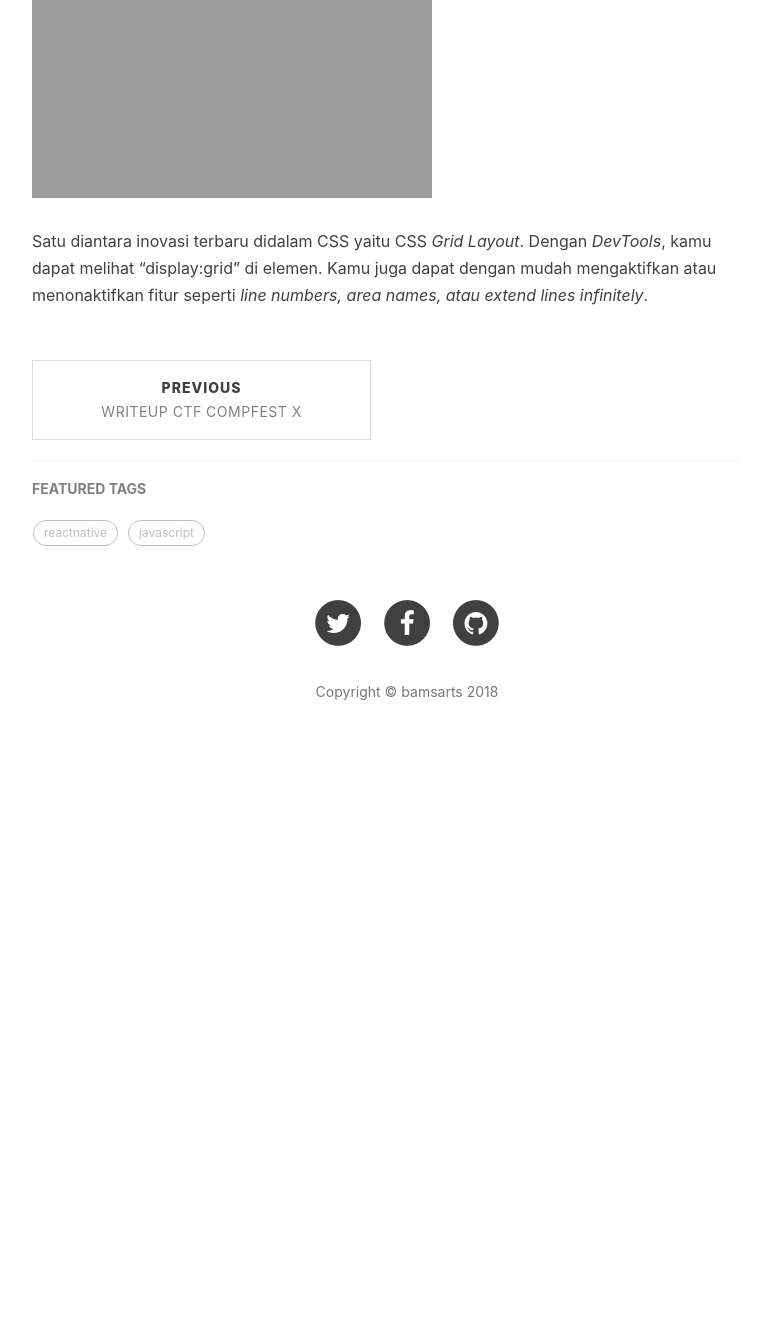
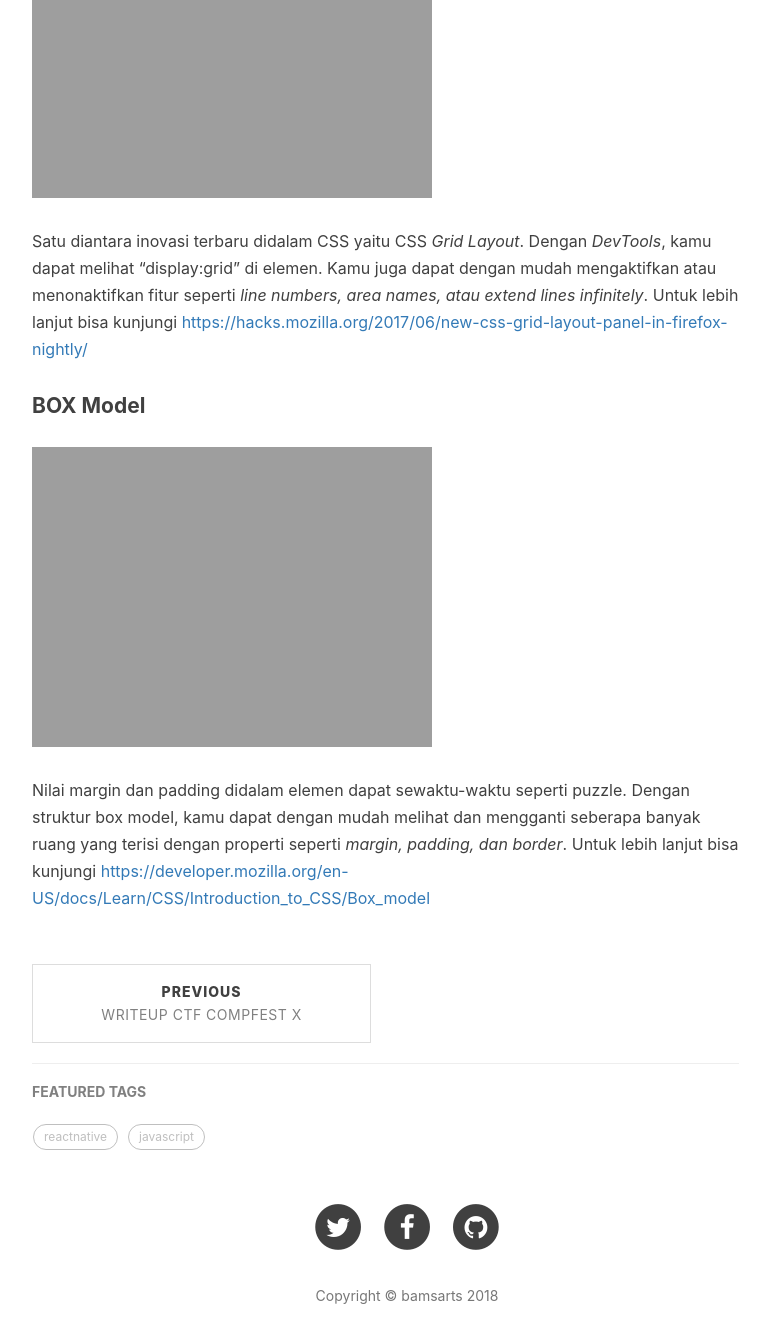
Before and after one commit to bamsarts/bamsarts.github.io, a Jekyll site: the page built from _posts/2018-09-11-Alasan-Kenapa-Harus-Menggunakan-Firefox-Untuk-Web-Development.md, in a window 1280 px wide and 1400 px high, scrolled down 3903 px. Shown: the top 1343 px of the window, without its empty margins (233-1002 px from the left). Built offline with Jekyll 4.4.1, drawn with Linux system fonts in a browser that asks for light colours; nearby versions of some CDN libraries; emoji names are drawn with the system emoji font; comment, search, counter and statistics services are not loaded; before the commit the page ends 4699 px from its top, so only the background shows below that.

Commit message:
update post

```diff
--- a/_posts/2018-09-11-Alasan-Kenapa-Harus-Menggunakan-Firefox-Untuk-Web-Development.md
+++ b/_posts/2018-09-11-Alasan-Kenapa-Harus-Menggunakan-Firefox-Untuk-Web-Development.md
@@ -66,4 +66,10 @@ _Developer tool_ baru hadir dengan tiga opsi tema yang berbeda yaitu, _dark_, _c
 
 ![CSS Grid](https://bamsarts.github.io/img/cssgrid.gif)
 
-Satu diantara inovasi terbaru didalam CSS yaitu CSS _Grid Layout_. Dengan _DevTools_, kamu dapat melihat "display:grid" di elemen. Kamu juga dapat dengan mudah mengaktifkan atau menonaktifkan fitur seperti _line numbers, area names, atau extend lines infinitely_.
+Satu diantara inovasi terbaru didalam CSS yaitu CSS _Grid Layout_. Dengan _DevTools_, kamu dapat melihat "display:grid" di elemen. Kamu juga dapat dengan mudah mengaktifkan atau menonaktifkan fitur seperti _line numbers, area names, atau extend lines infinitely_. Untuk lebih lanjut bisa kunjungi [https://hacks.mozilla.org/2017/06/new-css-grid-layout-panel-in-firefox-nightly/](https://hacks.mozilla.org/2017/06/new-css-grid-layout-panel-in-firefox-nightly/)
+
+#### BOX Model
+
+![CSS Grid](https://bamsarts.github.io/img/cssgrid.gif)
+
+Nilai margin dan padding didalam elemen dapat sewaktu-waktu seperti puzzle. Dengan struktur box model, kamu dapat dengan mudah melihat dan mengganti seberapa banyak ruang yang terisi dengan properti seperti _margin, padding, dan border_. Untuk lebih lanjut bisa kunjungi [https://developer.mozilla.org/en-US/docs/Learn/CSS/Introduction_to_CSS/Box_model](https://developer.mozilla.org/en-US/docs/Learn/CSS/Introduction_to_CSS/Box_model)
```
